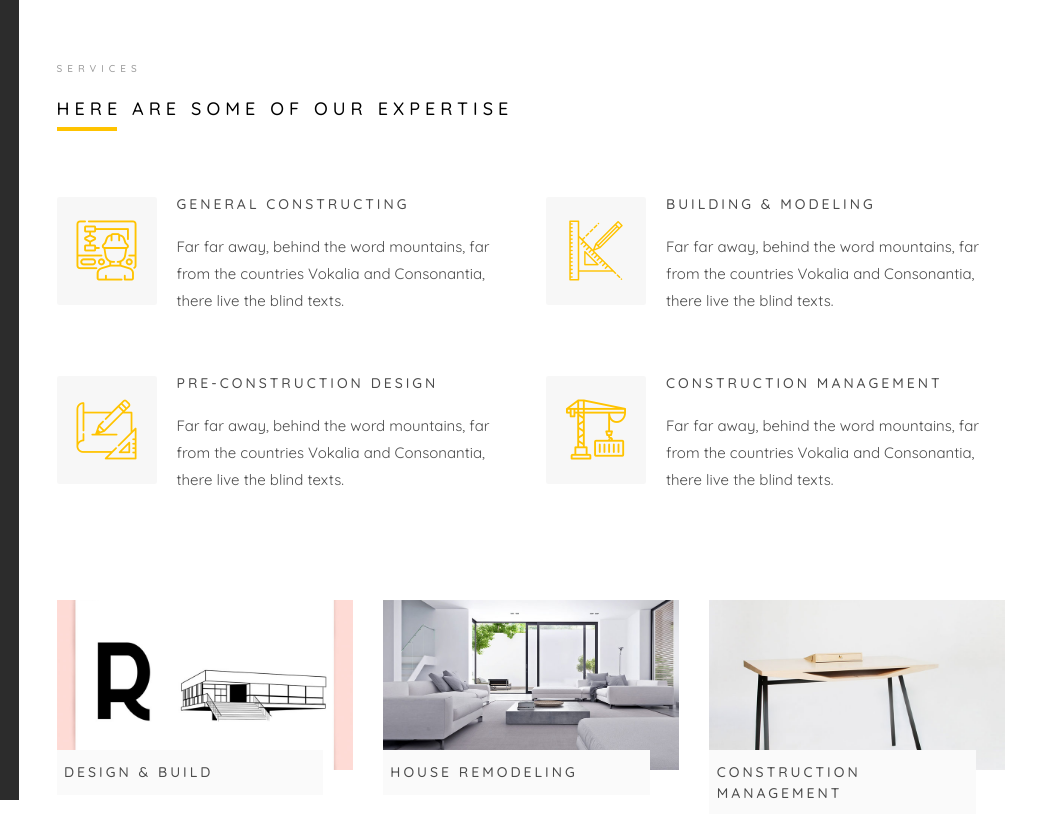
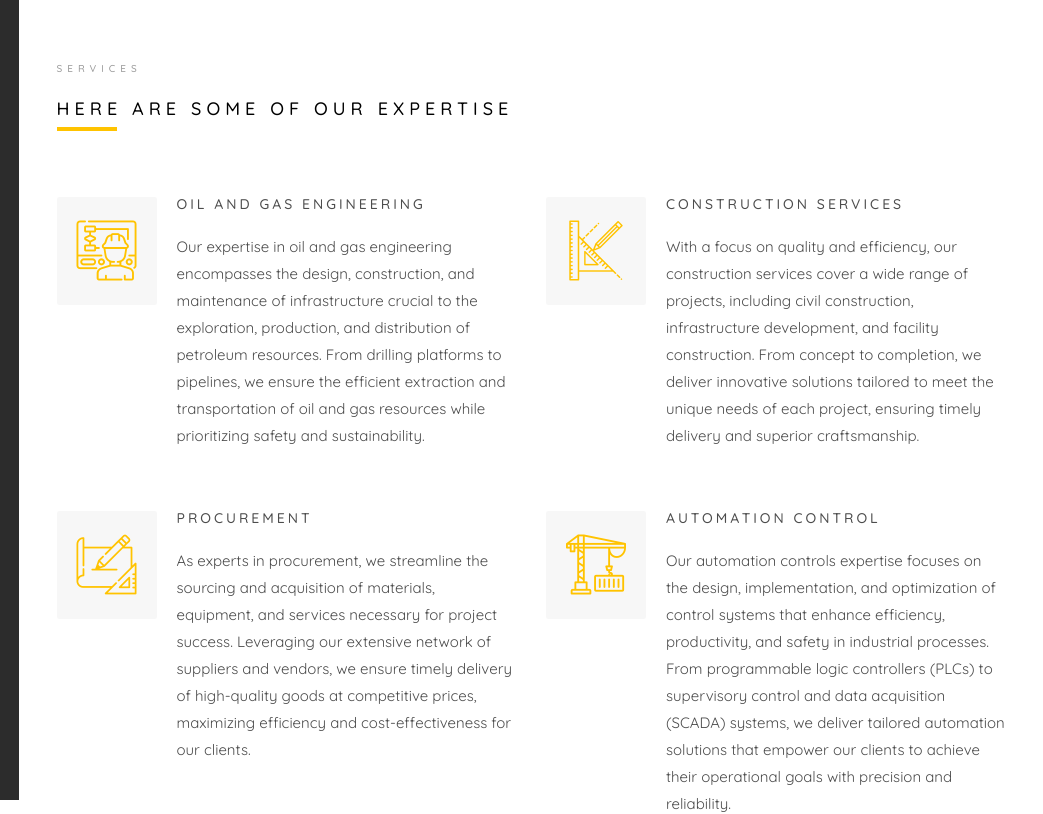
Before and after one commit to Taofiq-Bakare/project_nexus, a plain HTML site: page services.html in a window 1280 px wide. Shown: the top 814 px of the page, 237-1280 px from the left. Drawn offline with Linux system fonts and the light colour scheme; files whose address does not match are found by name.

Commit message:
udpated the services page

```diff
--- a/services.html
+++ b/services.html
@@ -97,8 +97,11 @@ Copyright &copy;<script>document.write(new Date().getFullYear());</script> Made
 											<i class="flaticon-worker"></i>
 										</div>
 										<div class="colorlib-text">
-											<h3>General Constructing</h3>
-											<p>Far far away, behind the word mountains, far from the countries Vokalia and Consonantia, there live the blind texts. </p>
+											<h3>Oil and Gas Engineering</h3>
+											<p>Our expertise in oil and gas engineering encompasses the design, construction, and maintenance of infrastructure
+												crucial to the exploration, production, and distribution of petroleum resources. From drilling platforms to
+												pipelines, we ensure the efficient extraction and transportation of oil and gas resources while prioritizing safety
+												and sustainability.</p>
 										</div>
 									</div>
 
@@ -107,8 +110,10 @@ Copyright &copy;<script>document.write(new Date().getFullYear());</script> Made
 											<i class="flaticon-sketch"></i>
 										</div>
 										<div class="colorlib-text">
-											<h3>Pre-CONSTRUCTION Design</h3>
-											<p>Far far away, behind the word mountains, far from the countries Vokalia and Consonantia, there live the blind texts. </p>
+											<h3>Procurement</h3>
+											<p>As experts in procurement, we streamline the sourcing and acquisition of materials, equipment, and services necessary
+												for project success. Leveraging our extensive network of suppliers and vendors, we ensure timely delivery of
+												high-quality goods at competitive prices, maximizing efficiency and cost-effectiveness for our clients. </p>
 										</div>
 									</div>
 								</div>
@@ -122,8 +127,11 @@ Copyright &copy;<script>document.write(new Date().getFullYear());</script> Made
 											<i class="flaticon-engineering"></i>
 										</div>
 										<div class="colorlib-text">
-											<h3>Building &amp; Modeling</h3>
-											<p>Far far away, behind the word mountains, far from the countries Vokalia and Consonantia, there live the blind texts. </p>
+											<h3>Construction Services</h3>
+											<p>With a focus on quality and efficiency, our construction services cover a wide range of projects, including civil
+												construction, infrastructure development, and facility construction. From concept to completion, we deliver
+												innovative solutions tailored to meet the unique needs of each project, ensuring timely delivery and superior
+												craftsmanship.</p>
 										</div>
 									</div>
 
@@ -132,8 +140,11 @@ Copyright &copy;<script>document.write(new Date().getFullYear());</script> Made
 											<i class="flaticon-crane"></i>
 										</div>
 										<div class="colorlib-text">
-											<h3>Construction Management</h3>
-											<p>Far far away, behind the word mountains, far from the countries Vokalia and Consonantia, there live the blind texts. </p>
+											<h3>Automation Control</h3>
+											<p>Our automation controls expertise focuses on the design, implementation, and optimization of control systems that
+												enhance efficiency, productivity, and safety in industrial processes. From programmable logic controllers (PLCs) to
+												supervisory control and data acquisition (SCADA) systems, we deliver tailored automation solutions that empower our
+												clients to achieve their operational goals with precision and reliability.</p>
 										</div>
 									</div>
 								</div>
```
Also changed, not shown: contact.html (+1 -1 lines), index.html (+2 -2 lines).
